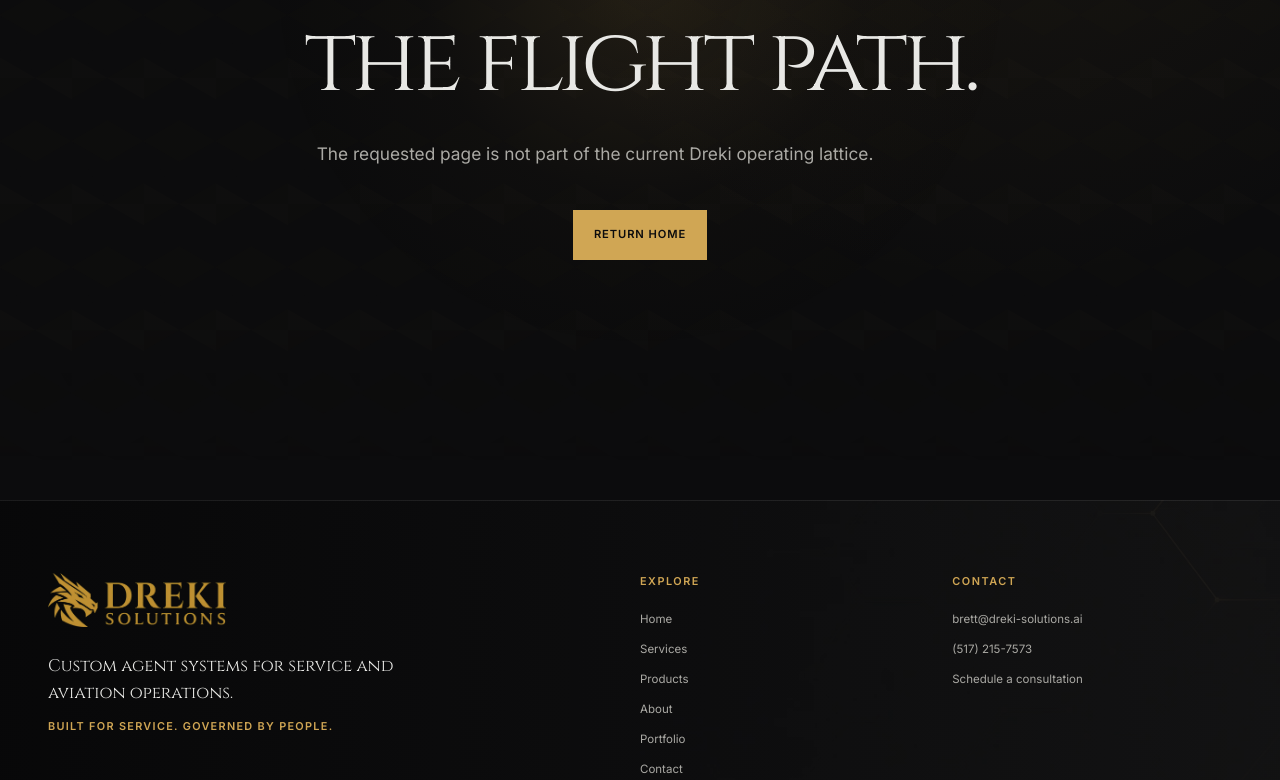
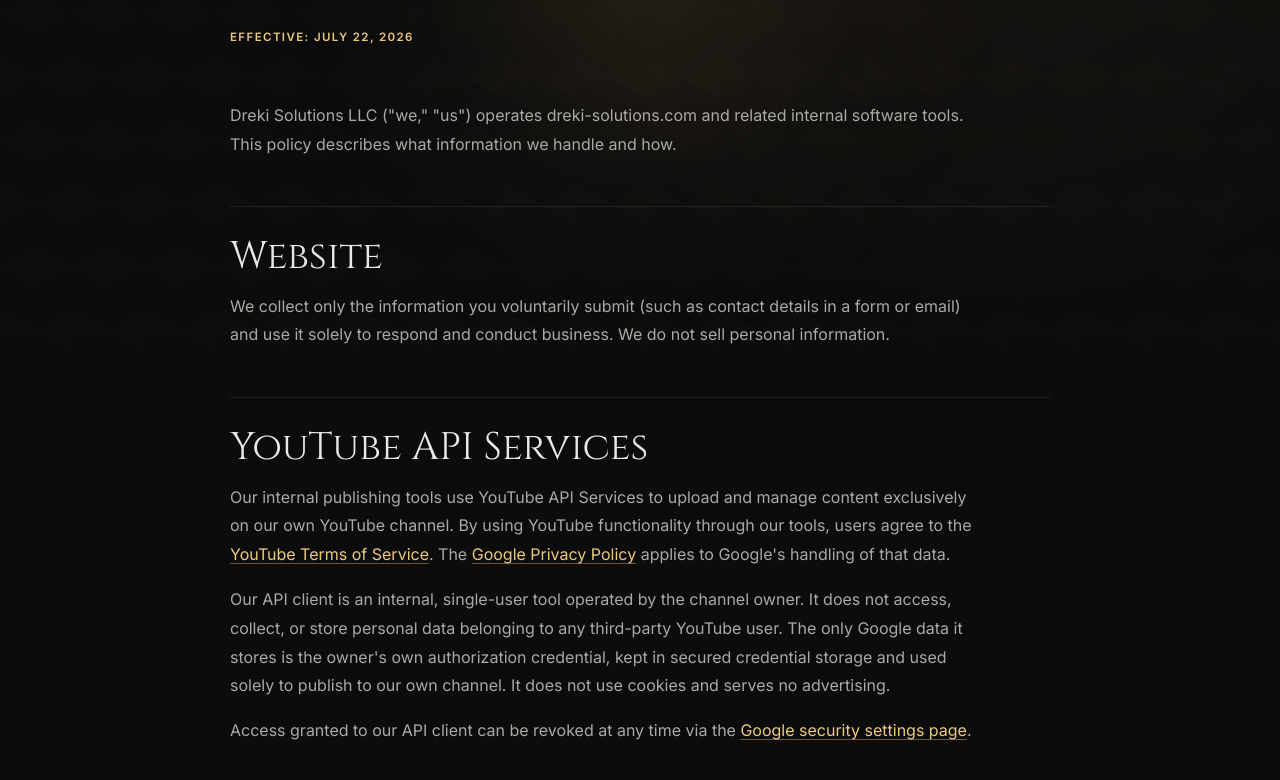
Before and after one commit to drekisolutions/Dreki-solutions-Website, a Next.js app: page /privacy in a window 1280 px wide. Before the commit this address had no page. Shown: the part 300-1080 px from the top of the page. Built offline with nearby package versions, Linux system fonts and the light colour scheme.

Commit message:
Add privacy policy page

```diff
--- a/app/components/SiteChrome.tsx
+++ b/app/components/SiteChrome.tsx
@@ -130,6 +130,7 @@
             <a href={`mailto:${contact.email}`}>{contact.email}</a>
             <a href={contact.phoneHref}>{contact.phoneDisplay}</a>
             <PageTurnLink href="/contact#consultation">Schedule a consultation</PageTurnLink>
+            <PageTurnLink href="/privacy">Privacy Policy</PageTurnLink>
           </div>
         </div>
 
--- a/app/globals.css
+++ b/app/globals.css
@@ -1153,6 +1153,63 @@
   margin-top: 24px;
 }
 
+.legal-section {
+  padding-top: calc(var(--header-height) + 100px);
+}
+
+.legal-document {
+  width: min(820px, var(--content));
+  margin: 0 auto;
+}
+
+.legal-document h1 {
+  margin: 0 0 12px;
+  font-size: clamp(3.2rem, 7vw, 6.2rem);
+}
+
+.legal-effective {
+  margin: 0 0 54px;
+  color: var(--gold-pale);
+  font-size: 0.72rem;
+  font-weight: 600;
+  letter-spacing: 0.12em;
+  text-transform: uppercase;
+}
+
+.legal-document > p:not(.eyebrow):not(.legal-effective),
+.legal-document section p {
+  max-width: 760px;
+  color: var(--ivory-muted);
+  font-size: 1rem;
+  line-height: 1.8;
+}
+
+.legal-document section {
+  margin-top: 48px;
+  padding-top: 30px;
+  border-top: 1px solid var(--line-soft);
+}
+
+.legal-document h2 {
+  margin: 0 0 14px;
+  color: var(--ivory);
+  font-family: var(--font-cinzel), Georgia, serif;
+  font-size: clamp(1.8rem, 3vw, 2.5rem);
+  font-weight: 400;
+}
+
+.legal-document a {
+  color: var(--gold-pale);
+  text-decoration: underline;
+  text-decoration-color: rgba(208, 166, 84, 0.5);
+  text-underline-offset: 3px;
+}
+
+.legal-document a:hover,
+.legal-document a:focus-visible {
+  color: var(--gold-bright);
+}
+
 .site-footer {
   padding: 72px 48px 28px;
   border-top: 1px solid var(--line-soft);
--- /dev/null
+++ b/app/privacy/page.tsx
@@ -0,0 +1,77 @@
+import type { Metadata } from "next";
+
+export const metadata: Metadata = {
+  title: "Privacy Policy",
+  description: "Privacy Policy for Dreki Solutions LLC and its related internal software tools.",
+  alternates: { canonical: "/privacy" },
+};
+
+export default function PrivacyPage() {
+  return (
+    <main className="page-main legal-page" id="main-content">
+      <section className="page-section legal-section" aria-labelledby="privacy-title">
+        <article className="legal-document">
+          <p className="eyebrow">Dreki Solutions LLC</p>
+          <h1 id="privacy-title">Privacy Policy</h1>
+          <p className="legal-effective">Effective: July 22, 2026</p>
+
+          <p>
+            Dreki Solutions LLC (&quot;we,&quot; &quot;us&quot;) operates dreki-solutions.com and related
+            internal software tools. This policy describes what information we handle and how.
+          </p>
+
+          <section aria-labelledby="privacy-website-title">
+            <h2 id="privacy-website-title">Website</h2>
+            <p>
+              We collect only the information you voluntarily submit (such as contact details
+              in a form or email) and use it solely to respond and conduct business. We do not
+              sell personal information.
+            </p>
+          </section>
+
+          <section aria-labelledby="privacy-youtube-title">
+            <h2 id="privacy-youtube-title">YouTube API Services</h2>
+            <p>
+              Our internal publishing tools use YouTube API Services to upload and manage
+              content exclusively on our own YouTube channel. By using YouTube functionality
+              through our tools, users agree to the{" "}
+              <a href="https://www.youtube.com/t/terms" rel="noreferrer" target="_blank">
+                YouTube Terms of Service
+              </a>
+              . The{" "}
+              <a href="http://www.google.com/policies/privacy" rel="noreferrer" target="_blank">
+              Google Privacy Policy
+              </a>{" "}
+              applies to Google&apos;s handling of that data.
+            </p>
+            <p>
+              Our API client is an internal, single-user tool operated by the channel owner. It
+              does not access, collect, or store personal data belonging to any third-party
+              YouTube user. The only Google data it stores is the owner&apos;s own authorization
+              credential, kept in secured credential storage and used solely to publish to our
+              own channel. It does not use cookies and serves no advertising.
+            </p>
+            <p>
+              Access granted to our API client can be revoked at any time via the{" "}
+              <a
+                href="https://security.google.com/settings/security/permissions"
+                rel="noreferrer"
+                target="_blank"
+              >
+                Google security settings page
+              </a>
+              .
+            </p>
+          </section>
+
+          <section aria-labelledby="privacy-contact-title">
+            <h2 id="privacy-contact-title">Contact</h2>
+            <p>
+              <a href="mailto:brett@dreki-solutions.ai">brett@dreki-solutions.ai</a>
+            </p>
+          </section>
+        </article>
+      </section>
+    </main>
+  );
+}
--- a/app/sitemap.ts
+++ b/app/sitemap.ts
@@ -1,7 +1,7 @@
 import type { MetadataRoute } from "next";
 
 export default function sitemap(): MetadataRoute.Sitemap {
-  const routes = ["", "services", "products", "about", "portfolio", "contact"];
+  const routes = ["", "services", "products", "about", "portfolio", "contact", "privacy"];
   const siteUrl = "https://dreki-solutions-ops.dreki-solutions.chatgpt.site";
 
   return routes.map((route, index) => ({
```
Also changed, not shown: 1 other file (tests, documents, lock files or other folders).
